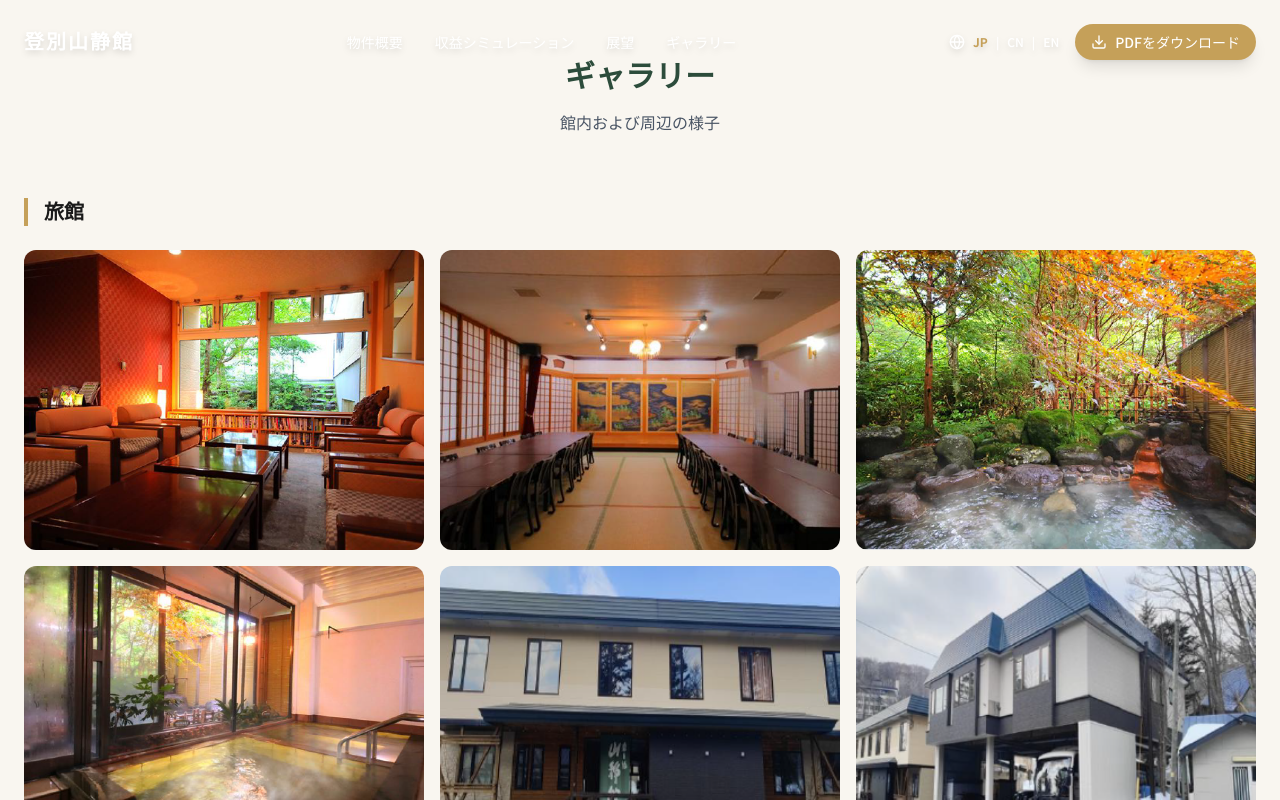
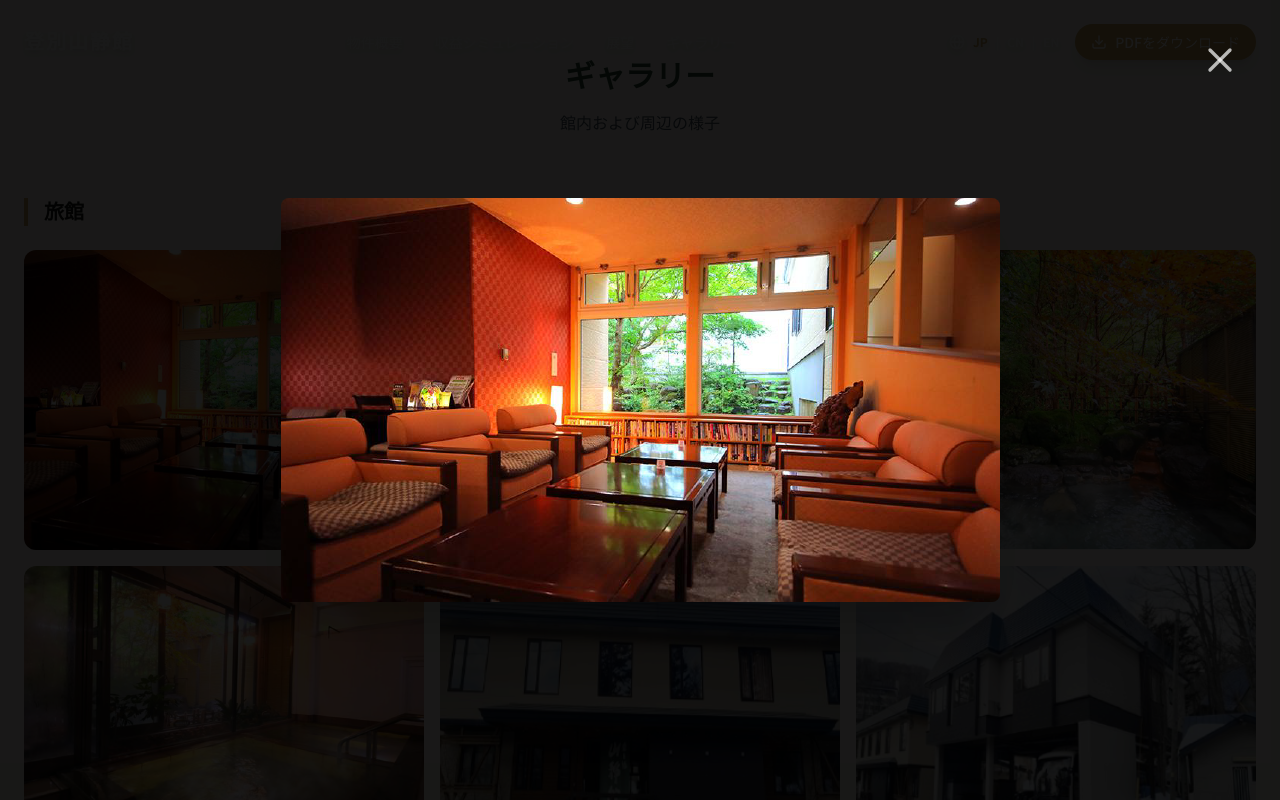
Before and after one commit to kyokeiro-crypto/Tobetsu-Hotel, a React (Vite) app: page / in a window 1280 px wide. Both pictures are taken after a click on the element 224 px from the left and 5387 px from the top of the page. Shown: the part 4987-5787 px from the top of the page. Built offline with nearby package versions, Linux system fonts and the light colour scheme.

Commit message:
Update App.tsx

```diff
--- a/src/App.tsx
+++ b/src/App.tsx
@@ -14,7 +14,8 @@ import {
   Star,
   CheckCircle2,
   Globe,
-  Download
+  Download,
+  X
 } from 'lucide-react';
 import { translations, Language } from './translations';
 
@@ -41,6 +42,7 @@ export default function App() {
   const [scrolled, setScrolled] = useState(false);
   const [lang, setLang] = useState<Language>('ja');
   const [isGeneratingPdf, setIsGeneratingPdf] = useState(false);
+  const [selectedImage, setSelectedImage] = useState<string | null>(null);
   const t = translations[lang];
 
   useEffect(() => {
@@ -490,7 +492,10 @@ export default function App() {
                 { src: "./images/ryokan-9.png", alt: "Ryokan Garden" }
               ].map((img, i) => (
                 <FadeIn key={`ryokan-${i}`} delay={i * 0.1}>
-                  <div className="aspect-[4/3] rounded-xl overflow-hidden group relative cursor-pointer">
+                  <div
+                    className="aspect-[4/3] rounded-xl overflow-hidden group relative cursor-pointer"
+                    onClick={() => setSelectedImage(img.src)}
+                  >
                     <img
                       src={img.src}
                       alt={img.alt}
@@ -516,7 +521,10 @@ export default function App() {
                 { src: "./images/dorm-3.png", alt: "Dormitory Hall" }
               ].map((img, i) => (
                 <FadeIn key={`dorm-${i}`} delay={i * 0.1}>
-                  <div className="aspect-[4/3] rounded-xl overflow-hidden group relative cursor-pointer">
+                  <div
+                    className="aspect-[4/3] rounded-xl overflow-hidden group relative cursor-pointer"
+                    onClick={() => setSelectedImage(img.src)}
+                  >
                     <img
                       src={img.src}
                       alt={img.alt}
@@ -579,6 +587,30 @@ export default function App() {
           </p>
         </div>
       </footer>
+
+      {/* Image Modal (Lightbox) */}
+      {selectedImage && (
+        <div
+          className="fixed inset-0 z-[100] flex items-center justify-center bg-black/90 p-4 md:p-10 no-print"
+          onClick={() => setSelectedImage(null)}
+        >
+          <button
+            className="absolute top-6 right-6 md:top-10 md:right-10 text-white/70 hover:text-white transition-colors"
+            onClick={() => setSelectedImage(null)}
+          >
+            <X className="w-10 h-10" />
+          </button>
+          <motion.img
+            initial={{ opacity: 0, scale: 0.95 }}
+            animate={{ opacity: 1, scale: 1 }}
+            transition={{ duration: 0.2 }}
+            src={selectedImage}
+            alt="Enlarged view"
+            className="max-w-full max-h-full object-contain rounded-lg shadow-2xl"
+            onClick={(e) => e.stopPropagation()}
+          />
+        </div>
+      )}
     </div>
   );
 }
```
